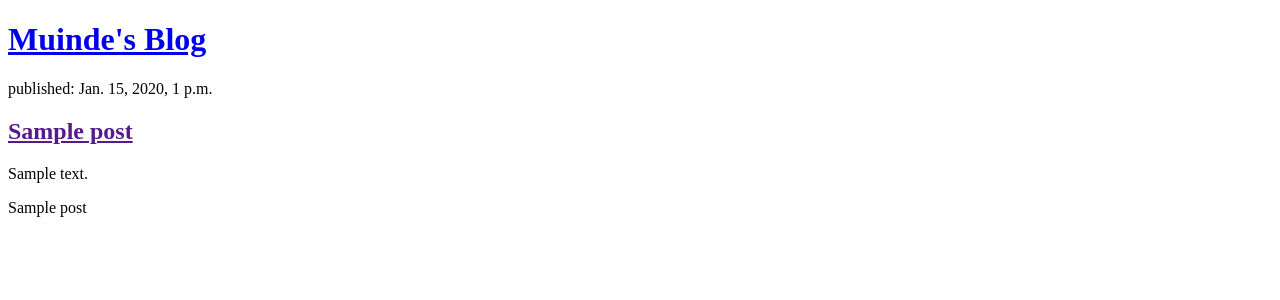
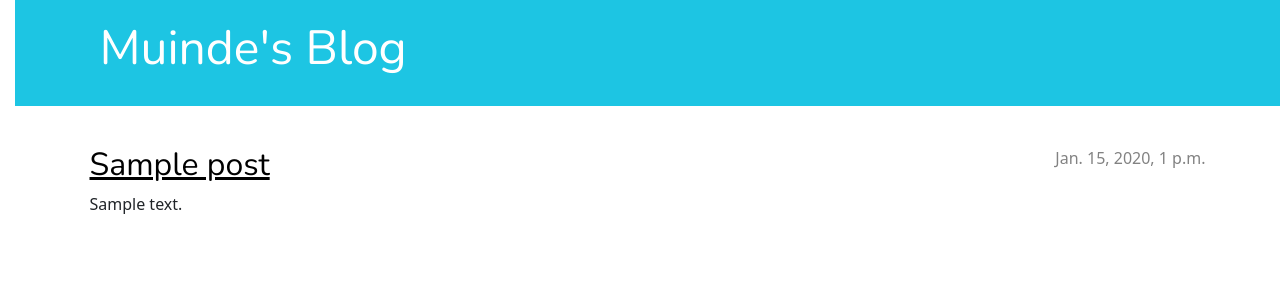
Before and after one commit to nthusi/my-second-blog, a Django app: page / in a window 1280 px wide. Shown: the top 300 px of the page. Run offline with Django 4.2, Linux system fonts and the light colour scheme; tables that the repository leaves empty hold one stand-in row (values such as "Sample post").

Commit message:
Added post_detail view, curated the url, and extended the base template to our new view

```diff
--- /dev/null
+++ b/blog/static/css/blog.css
@@ -0,0 +1,81 @@
+h1 a, h2 a {
+    color: #1dc5e3;
+    font-family: 'Nunito';
+}
+
+body {
+    padding-left: 15px;
+}
+head {
+    font-family: 'Nunito', serif;
+    }
+.page-header {
+    background-color: #1dc5e3;
+    margin-top: 0;
+    margin-bottom: 40px;
+    padding: 20px 20px 20px 40px;
+}
+
+.page-header h1,
+.page-header h1 a,
+.page-header h1 a:visited,
+.page-header h1 a:active {
+    color: #ffffff;
+    font-size:36pt;
+    text-decoration: none;
+}
+
+h1,
+h2,
+h3,
+h4 {
+    font-family: 'Nunito', cursive;
+}
+
+.date {
+    color: #828282;
+}
+
+.save {
+    float: right;
+}
+
+.post-form textarea,
+.post-form input {
+    width: 100%;
+}
+
+.top-menu,
+.top-menu:hover,
+.top-menu:visited {
+    color: #ffffff;
+    float: right;
+    font-size: 26pt;
+    margin-right: 20px;
+}
+
+.post {
+    margin-bottom: 70px;
+}
+
+.post h2 a,
+.post h2 a:visited {
+    color: #000000;
+}
+
+.post > .date,
+.post > .actions {
+    float: right;
+}
+
+.btn-secondary,
+.btn-secondary:visited {
+    color: #1dc5e3;
+    background: none;
+    border-color: #1dc5e3;
+}
+
+.btn-secondary: hover {
+    color: #FFFFFF;
+    background-color: #1dc5e3;
+}
--- /dev/null
+++ b/blog/templates/blog/base.html
@@ -0,0 +1,26 @@
+{% load static %}
+<!DOCTYPE html>
+<html>
+    <head>
+        <title>Muinde's Blog</title>
+        <link rel="stylesheet" href="https://cdn.jsdelivr.net/npm/bootstrap@5.1.3/dist/css/bootstrap.min.css" integrity="sha384-1BmE4kWBq78iYhFldvKuhfTAU6auU8tT94WrHftjDbrCEXSU1oBoqyl2QvZ6jIW3" crossorigin="anonymous">
+        <link rel="stylesheet" href="https://fonts.googleapis.com/css?family=Nunito">
+        <link rel="stylesheet" href="{% static 'css/blog.css' %}">
+    </head>
+
+    <body>
+        <header class="page-header">
+            <div class="container">
+                <h1><a href="/">Muinde's Blog</a></h1>
+            </div>
+        </header>
+        <main class="container">
+            <div class="row">
+                <div class="col">
+                    {% block content %}
+                    {% endblock %}
+                </div>
+            </div>
+        </main>
+    </body>
+</html>
--- a/blog/templates/blog/post_list.html
+++ b/blog/templates/blog/post_list.html
@@ -1,20 +1,13 @@
-<!DOCTYPE html>
-<html>
-    <head>
-        <title>Muinde's Blog</title>
-    </head>
-    <body>
-        <header>
-            <h1><a href="/">Muinde's Blog</a></h1>
-        </header>
+ {% extends 'blog/base.html' %}
 
-        {% for post in posts %}
-            <article>
-                <time>published: {{ post.published_date }}</time>
-                    <h2><a href="">{{ post.title }}</a></h2>
-                <p>{{ post.text|linebreaksbr }}</p>
-            </article>
-            {{ post }}
-        {% endfor %}
-    </body>
-</html>
+ {% block content %}
+    {% for post in posts %}
+    <article class="post">
+        <time class="date">
+            {{ post.published_date }}
+        </time>
+        <h2><a href="{% url 'post_detail' pk=post.pk %}">{{ post.title }}</a></h2>
+        <p>{{ post.text|linebreaksbr }}</p>
+    </article>
+    {% endfor %}
+{% endblock %}
--- a/blog/urls.py
+++ b/blog/urls.py
@@ -3,4 +3,5 @@ from . import views
 
 urlpatterns = [
     path('', views.post_list, name='post_list'),
+    path('post/<int:pk>/', views.post_detail, name='post_detail'),
 ]
--- a/blog/views.py
+++ b/blog/views.py
@@ -1,7 +1,11 @@
-from django.shortcuts import render
+from django.shortcuts import render, get_object_or_404
 from .models import Post
 from django.utils import timezone
 # Create your views here.
 def post_list(request):
     posts = Post.objects.filter(published_date__lte=timezone.now()).order_by('published_date')
     return render(request, 'blog/post_list.html', {'posts': posts})
+
+def post_detail(request, pk):
+    post = get_object_or_404(Post, pk=pk)
+    return render(request, 'blog/post_detail.html', {'post': post})
```
Also changed, not shown: blog/templates/blog/post_detail.html (added, +13 -0 lines).
